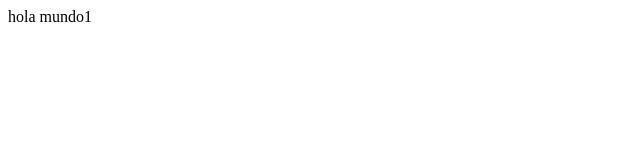
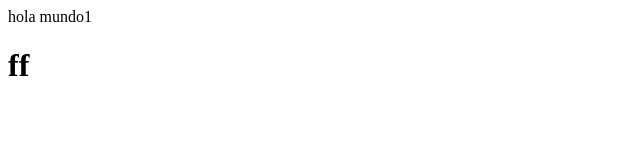
Before and after one commit to tofaust22/mi-web, a plain HTML site: page index.html in a window 1280 px wide. Shown: the full height of the page, 0-640 px from the left. Drawn offline with Linux system fonts and the light colour scheme.

Commit message:
agregando un h1

```diff
--- a/index.html
+++ b/index.html
@@ -1 +1,2 @@
 <p>hola mundo1</p>
+<h1>ff</h1>
```
